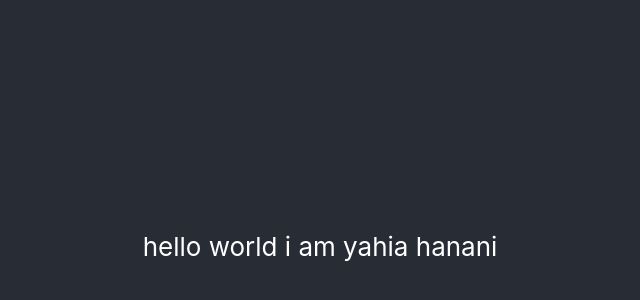
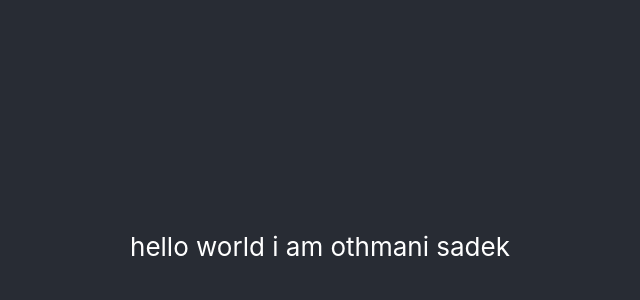
Before and after one commit to yahia-work/e-commerce, a React (Create React App) app: page / in a window 1280 px wide. Shown: the part 154-454 px from the top of the page, without its empty margins (320-960 px from the left). Built offline with nearby package versions, Linux system fonts and the light colour scheme.

Commit message:
second commit

```diff
--- a/src/App.js
+++ b/src/App.js
@@ -5,7 +5,7 @@ function App() {
   return (
     <div className="App">
       <header className="App-header">
-        hello world i am yahia hanani
+        hello world i am othmani sadek
       </header>
     </div>
   );
```
